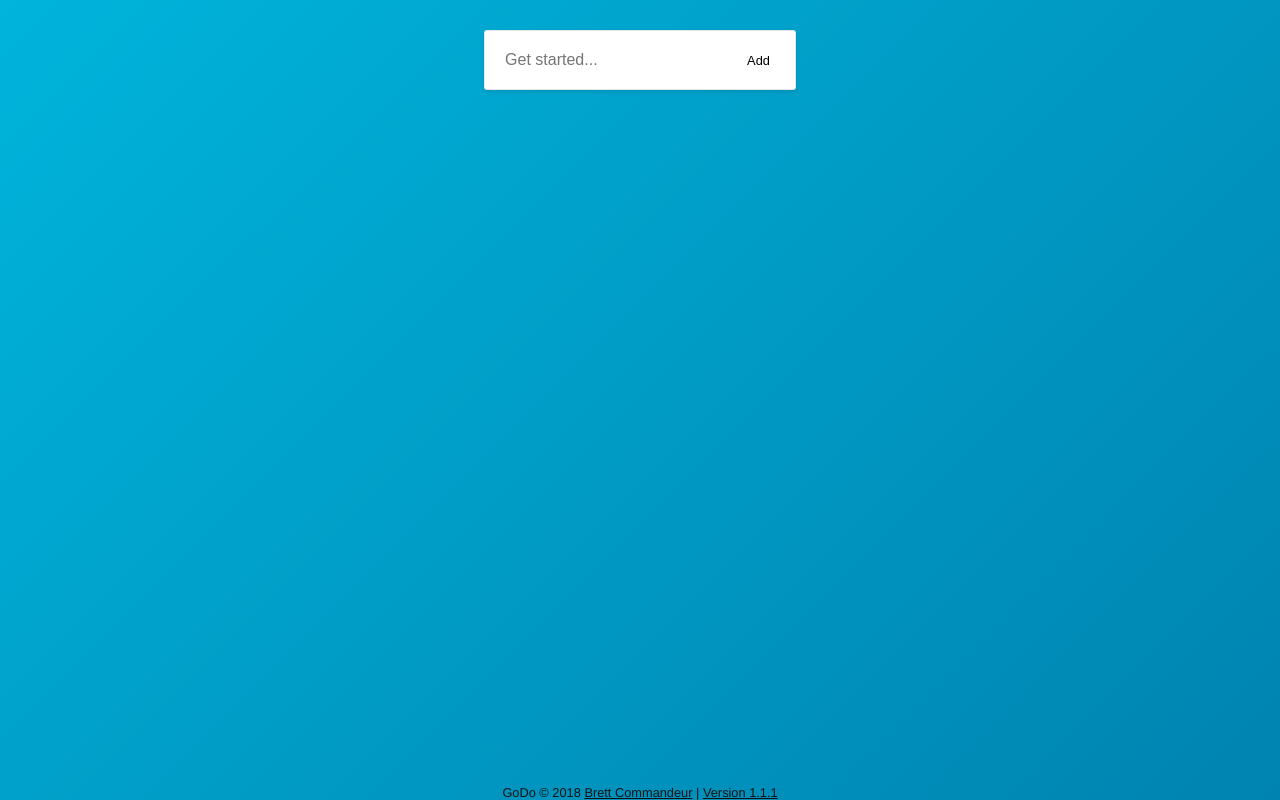
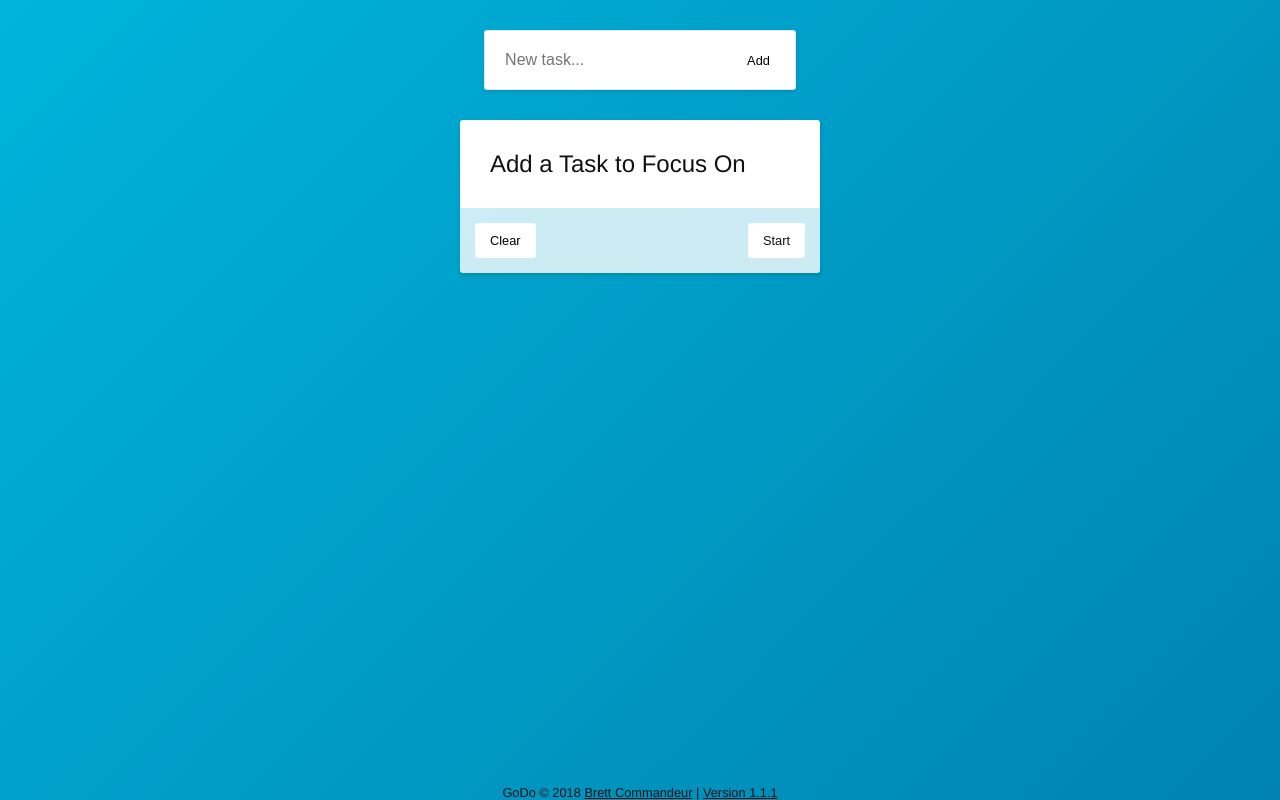
Before and after one commit to bcmdr/godo-vue-local, a Vue app: page / in a window 1280 px wide. Built offline with nearby package versions, Linux system fonts and the light colour scheme.

Commit message:
add placeholder task when list is empty

```diff
--- a/src/components/TaskAdd.vue
+++ b/src/components/TaskAdd.vue
@@ -1,7 +1,7 @@
 <template>
 <div class="task-add">
   <form @submit.prevent="addTask()">
-    <input type="text" v-model="title" placeholder="Get started..." class="go-input">
+    <input type="text" v-model="title" placeholder="New task..." class="go-input">
     <button @click.prevent="handleSubmitClick" type="submit" :class="{ active: title }">Add</button>
   </form>
 </div>
--- a/src/components/TaskList.vue
+++ b/src/components/TaskList.vue
@@ -20,7 +20,15 @@ export default {
   },
   computed: {
     tasks() {
+      // return shallow copy of state tasks
       return this.$store.state.tasks.slice();
+    }
+  },
+  created() {
+    const storedTasks = this.$store.state.tasks.slice();
+
+    if (storedTasks.length === 0) {
+      this.$store.dispatch("addTask", "Add a Task to Focus On");
     }
   }
 };
```
